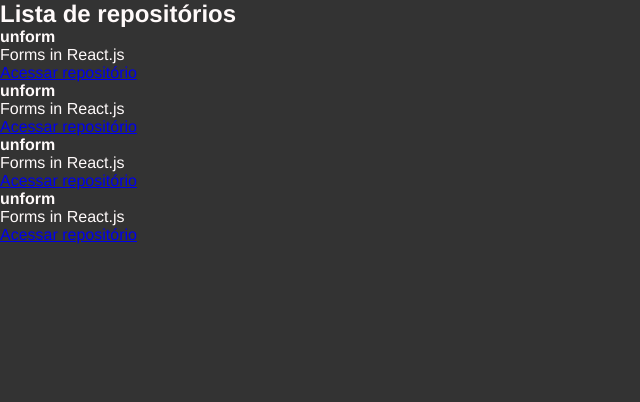
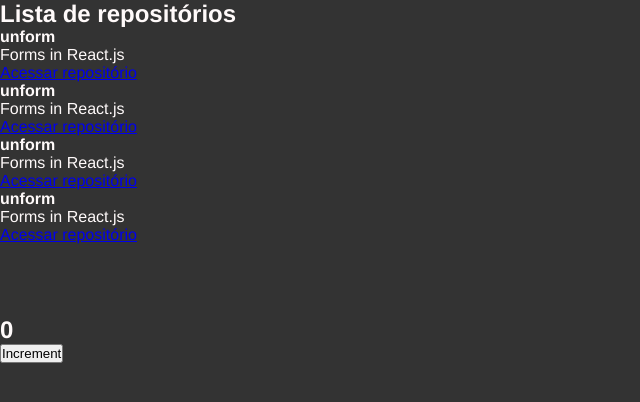
Before and after one commit to ThiagoFragata/Chapter1-ignite-introducao-ao-react, a React app: page / in a window 1280 px wide. Shown: the top 402 px of the page, without its empty margins (0-640 px from the left). Built offline with nearby package versions, Linux system fonts and the light colour scheme.

Commit message:
adicionando react-refresh no webpack

```diff
--- a/package.json
+++ b/package.json
@@ -16,10 +16,12 @@
     "@babel/core": "^7.14.6",
     "@babel/preset-env": "^7.14.7",
     "@babel/preset-react": "^7.14.5",
+    "@pmmmwh/react-refresh-webpack-plugin": "^0.4.3",
     "babel-loader": "^8.2.2",
     "css-loader": "^5.2.6",
     "html-webpack-plugin": "^5.3.2",
     "node-sass": "^6.0.1",
+    "react-refresh": "^0.10.0",
     "sass-loader": "^12.1.0",
     "style-loader": "^3.0.0",
     "webpack": "^5.44.0",
--- a/src/App.jsx
+++ b/src/App.jsx
@@ -1,9 +1,16 @@
+import { Counter } from "./components/Counter";
 import { RepositoryList } from "./components/RepositoryList";
-import "./styles/globals.scss"
+import "./styles/globals.scss";
 
 export function App() {
-
   return (
-    <RepositoryList />
+    <>
+      <RepositoryList />
+      <br />
+      <br />
+      <br />
+      <br />
+      <Counter />
+    </>
   );
 }
--- /dev/null
+++ b/src/components/Counter.jsx
@@ -0,0 +1,21 @@
+import { useState } from "react";
+
+export function Counter() {
+
+  const [count, setCount] = useState(0);
+
+  function increment() {
+    console.log("incrementing");
+    setCount(count + 1);
+    console.log(count);
+  }
+
+  return (
+    <div>
+      <h2>{count}</h2>
+      <button type="button" onClick={increment}>
+        Increment
+      </button>
+    </div>
+  );
+}
--- a/webpack.config.js
+++ b/webpack.config.js
@@ -1,11 +1,12 @@
 const path = require("path");
 const HtmlWebpackPlugin = require("html-webpack-plugin");
+const ReactRefreshWebpackPlugin = require("@pmmmwh/react-refresh-webpack-plugin");
 
-const idDevelopment = process.env.NODE_ENV !== "production"
+const isDevelopment = process.env.NODE_ENV !== "production";
 
 module.exports = {
-  mode: idDevelopment ? "development" : "production",
-  devtool: idDevelopment ? "eval-source-map" : "source-map",
+  mode: isDevelopment ? "development" : "production",
+  devtool: isDevelopment ? "eval-source-map" : "source-map",
   entry: path.resolve(__dirname, "src", "index.jsx"),
   output: {
     path: path.resolve(__dirname, "dist"),
@@ -16,18 +17,27 @@
   },
   devServer: {
     contentBase: path.resolve(__dirname, "public"),
+    hot: true,
   },
   plugins: [
+    isDevelopment && new ReactRefreshWebpackPlugin(),
     new HtmlWebpackPlugin({
       template: path.resolve(__dirname, "public", "index.html"),
     }),
-  ],
+  ].filter(Boolean),
   module: {
     rules: [
       {
         test: /\.jsx$/,
         exclude: /node_modules/,
-        use: "babel-loader",
+        use: {
+          loader: "babel-loader",
+          options: {
+            plugins: [
+              isDevelopment && require.resolve("react-refresh/babel")
+            ].filter(Boolean),
+          },
+        },
       },
       {
         test: /\.scss$/,
```
Also changed, not shown: 1 other file (tests, documents, lock files or other folders).
